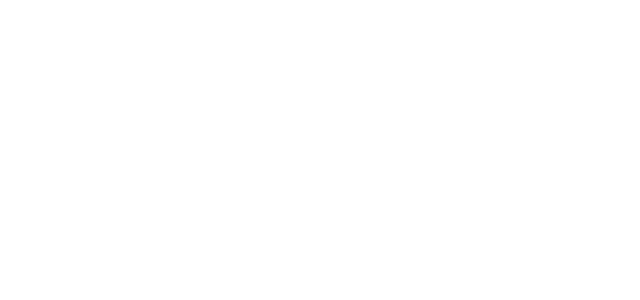
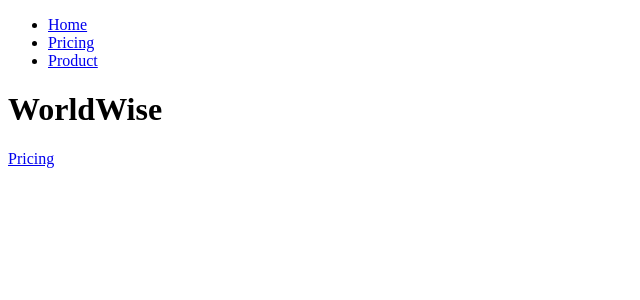
Before and after one commit to EUNSUN23/react-jonas, a React (Vite) app in the folder reactrouter_worldwise/vite-project/: page / in a window 1280 px wide. Shown: the top 300 px of the page, without its empty margins (0-640 px from the left). Built offline with nearby package versions, Linux system fonts and the light colour scheme.

Commit message:
[reactrouter_worldwise] reactRouter, Link, NavLink

```diff
--- /dev/null
+++ b/package.json
@@ -0,0 +1,5 @@
+{
+  "dependencies": {
+    "react-router-dom": "^6.14.0"
+  }
+}
--- a/reactrouter_worldwise/vite-project/src/App.jsx
+++ b/reactrouter_worldwise/vite-project/src/App.jsx
@@ -1,10 +1,20 @@
 import React from 'react';
+import {BrowserRouter, Route, Routes} from "react-router-dom";
+import Product from "./pages/Product.jsx";
+import Pricing from "./pages/Pricing.jsx";
+import HomePage from "./pages/HomePage.jsx";
+import PageNotFound from "./pages/PageNotFound.jsx";
 
-function App(props) {
+function App() {
     return (
-        <div>
-
-        </div>
+        <BrowserRouter>
+            <Routes>
+                <Route path="/" element={<HomePage/>}/>
+                <Route path="product" element={<Product/>}/>
+                <Route path="pricing" element={<Pricing/>}/>
+                <Route path="*" element={<PageNotFound/>}/> {/* 위 path에 모두 해당하지 않는 url에 매칭 */}
+            </Routes>
+        </BrowserRouter>
     );
 }
 
--- /dev/null
+++ b/reactrouter_worldwise/vite-project/src/components/PageNav.jsx
@@ -0,0 +1,16 @@
+import React from 'react';
+import {Link, NavLink} from "react-router-dom";
+
+function PageNav() {
+    return (
+        <nav>
+            <ul>
+                <li><NavLink to="/">Home</NavLink></li> {/* Link와 차이 : NavLink는 활성화 상태의 className을 제공한다. */}
+                <li><NavLink to="/pricing">Pricing</NavLink></li>
+                <li><NavLink to="/product">Product</NavLink></li>
+            </ul>
+        </nav>
+    );
+}
+
+export default PageNav;
--- /dev/null
+++ b/reactrouter_worldwise/vite-project/src/pages/HomePage.jsx
@@ -0,0 +1,16 @@
+import React from 'react';
+import {Link} from "react-router-dom";
+import PageNav from "../components/PageNav.jsx";
+
+function HomePage() {
+    return (
+        <div>
+            <PageNav/>
+            <h1>WorldWise</h1>
+            <Link to="/pricing">Pricing</Link> {/* 클릭시 DOM만 업데이트 될 뿐 페이지 리로딩은 일어나지 않는다. */}
+            {/*<a href="/pricing">Pricing</a> /!* 클릭시 페이지 리로딩이 일어난다 *!/*/}
+        </div>
+    );
+}
+
+export default HomePage;
--- /dev/null
+++ b/reactrouter_worldwise/vite-project/src/pages/PageNotFound.jsx
@@ -0,0 +1,13 @@
+import React from 'react';
+import PageNav from "../components/PageNav.jsx";
+
+function PageNotFound() {
+    return (
+        <div>
+            <PageNav/>
+            Page not found
+        </div>
+    );
+}
+
+export default PageNotFound;
--- /dev/null
+++ b/reactrouter_worldwise/vite-project/src/pages/Pricing.jsx
@@ -0,0 +1,13 @@
+import React from 'react';
+import PageNav from "../components/PageNav.jsx";
+
+function Pricing(props) {
+    return (
+        <div>
+            <PageNav/>
+            <h1>Pricing</h1>
+        </div>
+    );
+}
+
+export default Pricing;
--- /dev/null
+++ b/reactrouter_worldwise/vite-project/src/pages/Product.jsx
@@ -0,0 +1,13 @@
+import React from 'react';
+import PageNav from "../components/PageNav.jsx";
+
+function Product(props) {
+    return (
+        <div>
+            <PageNav/>
+            <h1>Product</h1>
+        </div>
+    );
+}
+
+export default Product;
```
Also changed, not shown: 1 other file (tests, documents, lock files or other folders).
